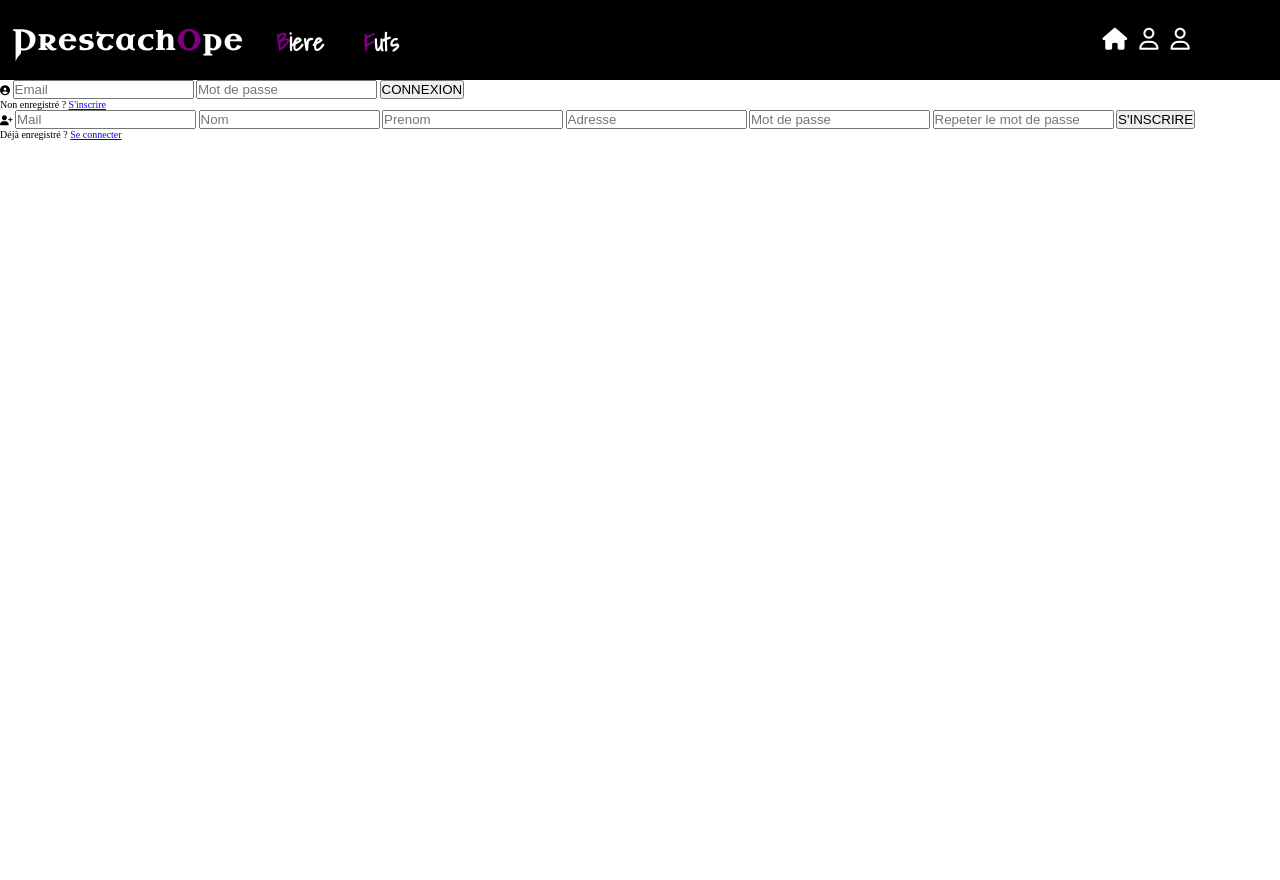
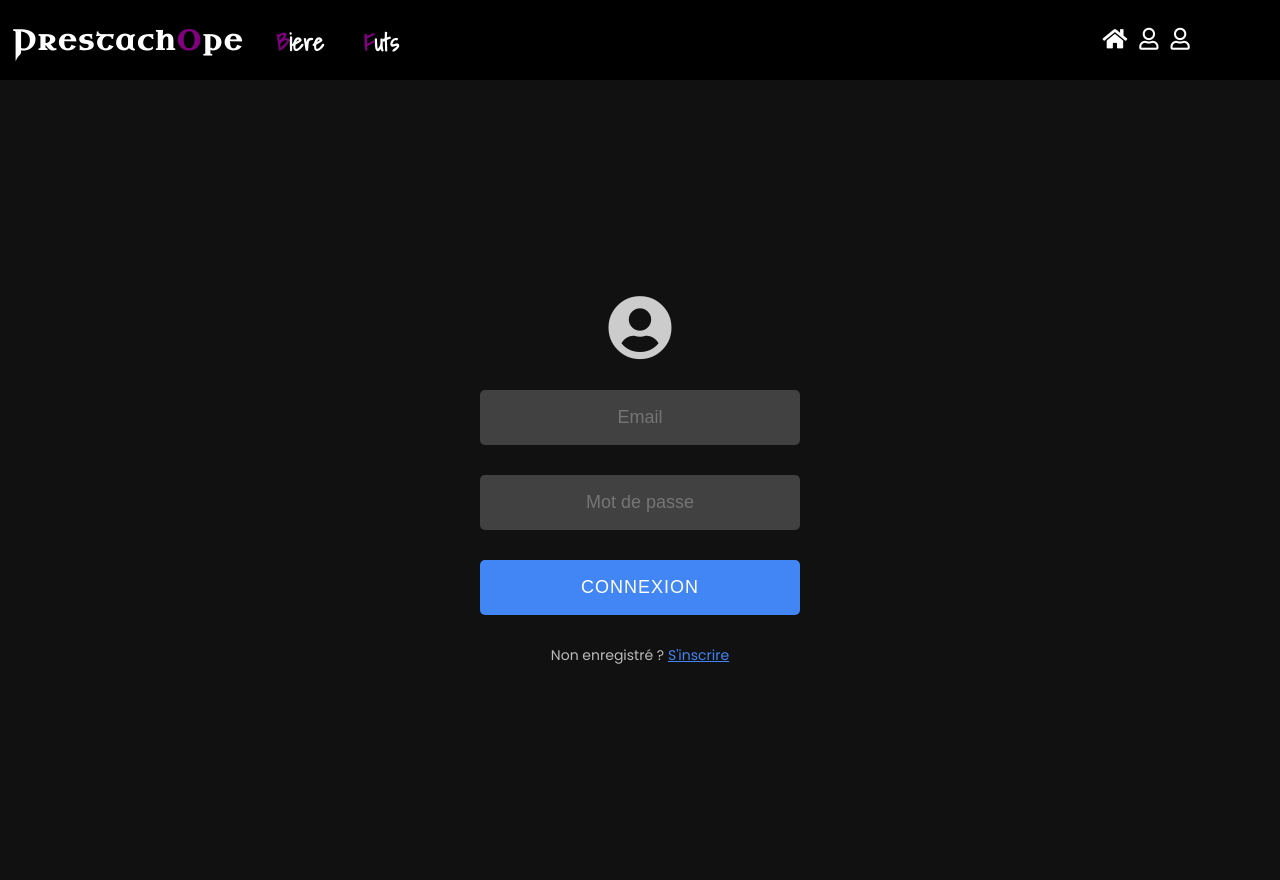
Before and after one commit to Nihilius63/PrestachopeGroupe5, a PHP site: page /index.php?page=connexion in a window 1280 px wide. Before the commit the page ends 140 px from the top, so only its background shows below. Run offline with PHP 8.4, Linux system fonts and the light colour scheme; data comes from the database, SQL or seed files in the repository; some libraries are stand-ins or nearby versions.

Commit message:
patch erreur javascript connexion

```diff
--- a/web/assets/css/connexion.css
+++ b/web/assets/css/connexion.css
@@ -1,6 +1,22 @@
+@import url('https://fonts.googleapis.com/css2?family=Poppins:wght@100;200;300;400;500;600;700;800;900&display=swap');
+
+
+
+#body_log{
+	height: 100vh;
+	display: flex;
+	justify-content: center;
+	align-items: center;
+	background: #111;
+}
+
+.form{
+	z-index: 1;
+	font-family: "Poppins", sans-serif;
+	position: absolute;
+	width: 320px;
 	text-align: center;
 }
-
 .form i{
 	z-index: 1;
 	color: #ccc;
--- a/web/pages/connexion/Connexion_view.php
+++ b/web/pages/connexion/Connexion_view.php
@@ -1,7 +1,9 @@
 <!DOCTYPE html>
 <html lang='fr'>
     <head>
-
+        <link rel="stylesheet" href="assets/css/connexion.css"/>
+        <link rel="stylesheet" href="https://cdnjs.cloudflare.com/ajax/libs/font-awesome/5.14.0/css/all.min.css">
+        <script src="https://cdnjs.cloudflare.com/ajax/libs/jquery/3.4.1/jquery.min.js" charset="utf-8"></script>
     </head>
     <body>
         <div id="body_log">
@@ -93,11 +95,11 @@
                 </form>
             </div>
             <script type="text/javascript">
-            $('.options-02 a').click(function(){
-                $('form').animate({
-                    height: "toggle", opacity: "toggle"
-                }, "slow");
-            });
+                $('.options-02 a').click(function(){
+                    $('form').animate({
+                        height: "toggle", opacity: "toggle"
+                    }, "slow");
+                });
             </script>
         </div>
     </body>
--- a/web/tools/SuperController.php
+++ b/web/tools/SuperController.php
@@ -185,11 +185,7 @@ class SuperController
                     include_once 'pages/connexion/Connexion_controller.php';
                     $instanceController = new Connexion_controller();
                     $instanceController->includeview();
-                    if(isset($_POST['email'],$_POST['mdp']))
-                        {
-                            $instanceController->connectUtilisateur($_POST['email'], $_POST['mdp']);
-                        }
-                break;
+                    break;
                 }
                 case "pagerecherche":
                 {
```
